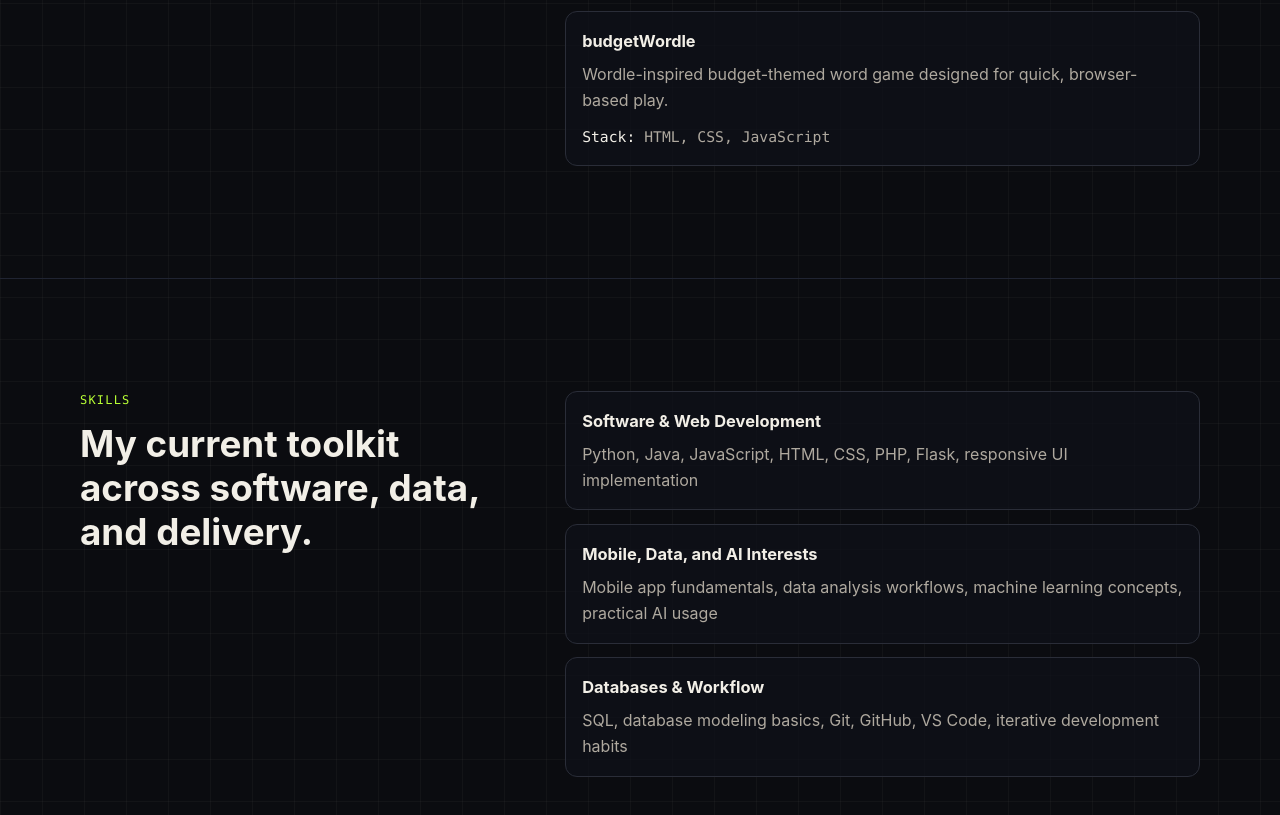
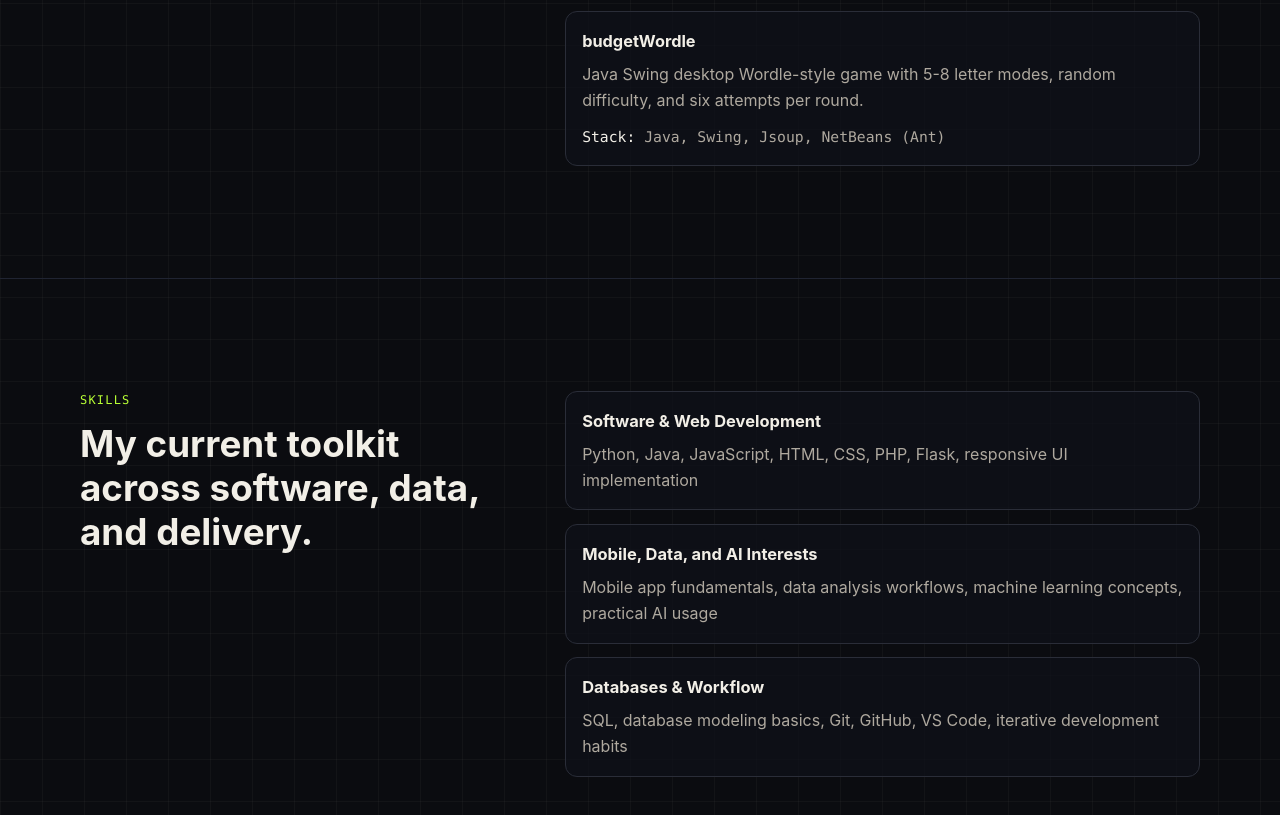
Before and after one commit to artelvin-bm/aebm-portfolio, a plain HTML site: page index.html in a window 1280 px wide. Shown: the part 2139-2954 px from the top of the page. Drawn offline with Linux system fonts and the light colour scheme.

Commit message:
Update budgetWordle portfolio description and tech stack

```diff
--- a/index.html
+++ b/index.html
@@ -170,10 +170,10 @@
           <article class="project-mini" aria-label="budgetWordle">
             <h3>budgetWordle</h3>
             <p>
-              Wordle-inspired budget-themed word game designed for quick,
-              browser-based play.
+              Java Swing desktop Wordle-style game with 5-8 letter modes,
+              random difficulty, and six attempts per round.
             </p>
-            <p class="project-stack"><span>Stack:</span> HTML, CSS, JavaScript</p>
+            <p class="project-stack"><span>Stack:</span> Java, Swing, Jsoup, NetBeans (Ant)</p>
           </article>
         </div>
       </div>
```
Also changed, not shown: 1 other file.
